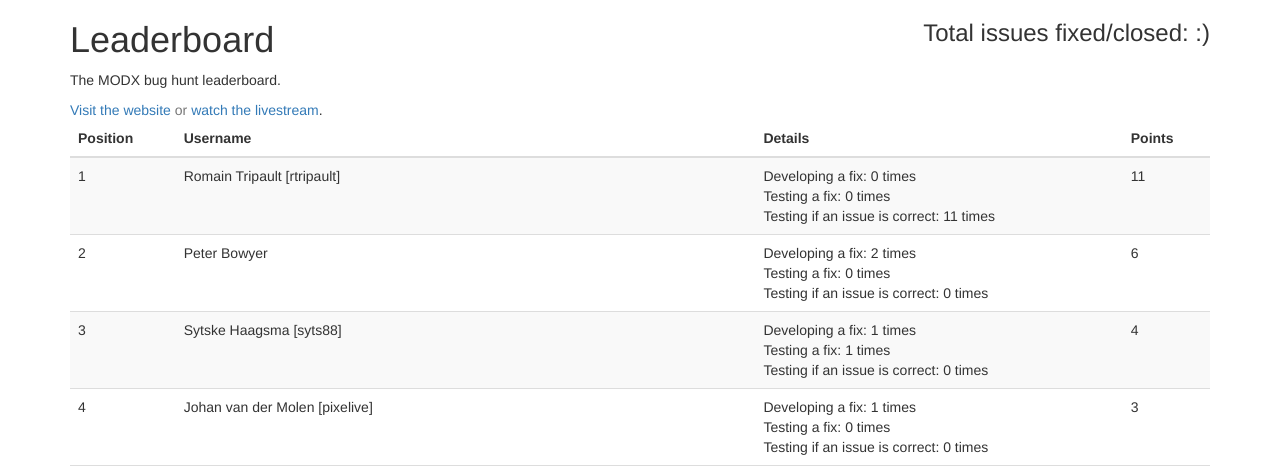
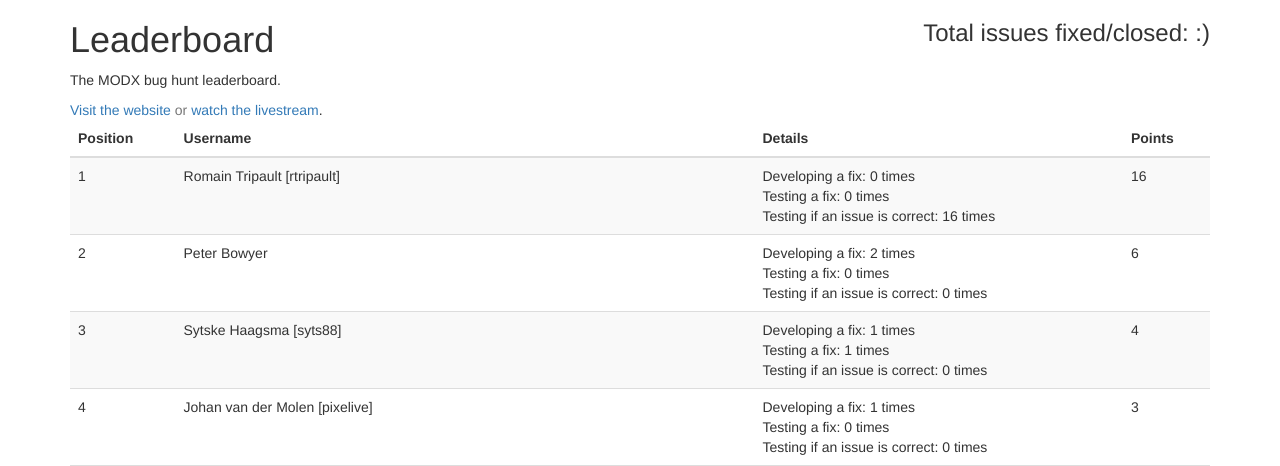
Before and after one commit to Sterc/modxbughunt, a PHP site: page /leaderboard.php in a window 1280 px wide. Shown: the part 120-586 px from the top of the page. Run offline with PHP 8.4, Linux system fonts and the light colour scheme.

Commit message:
leaderboard.php points updated

```diff
--- a/public_html/leaderboard.php
+++ b/public_html/leaderboard.php
@@ -300,10 +300,10 @@
                     <td>
                         Developing a fix: 0 times<br />
                         Testing a fix: 0 times<br />
-                        Testing if an issue is correct: 11 times
+                        Testing if an issue is correct: 16 times
                     </td>
                     <td>
-                        11
+                        16
                     </td>
                 </tr>
                 <tr>
```
